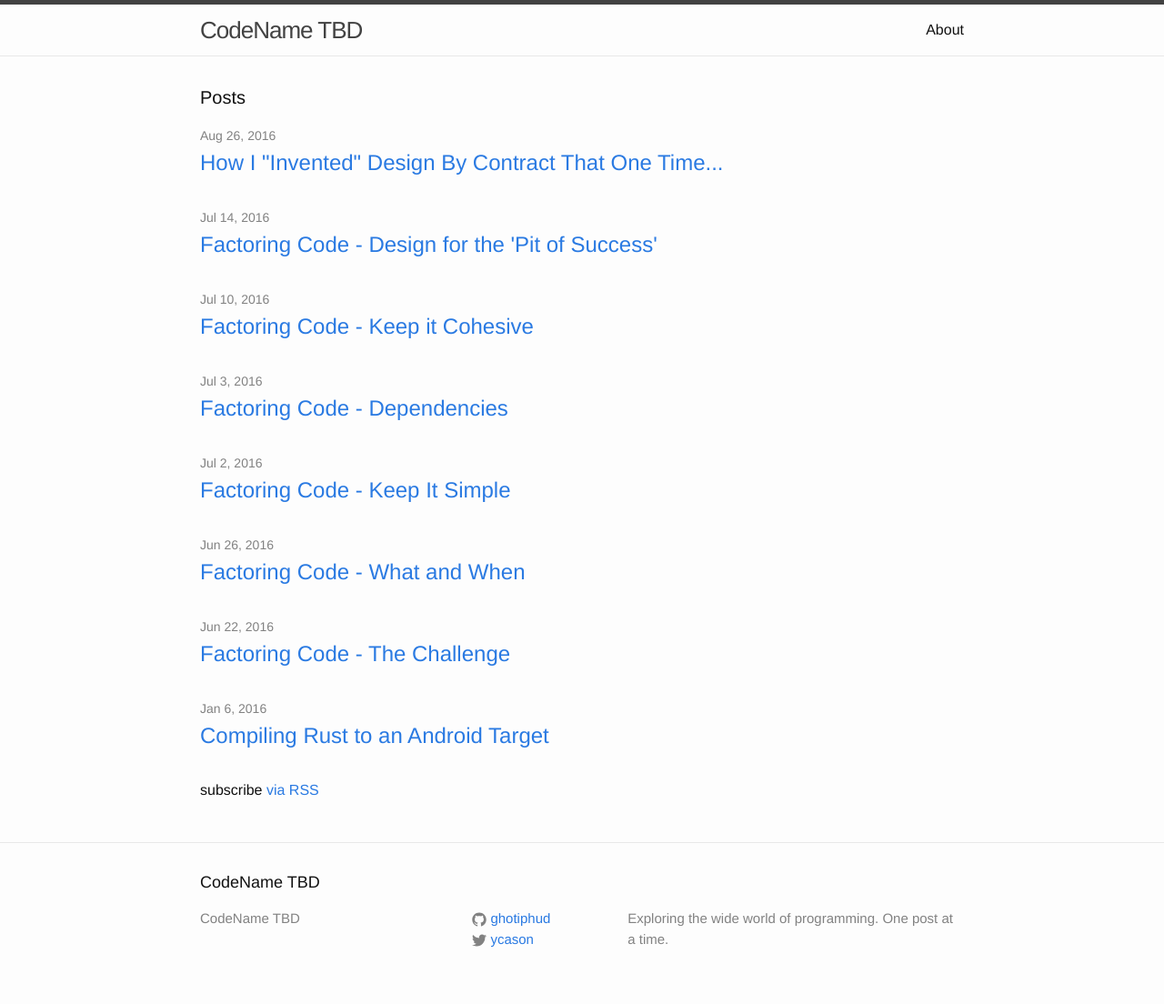
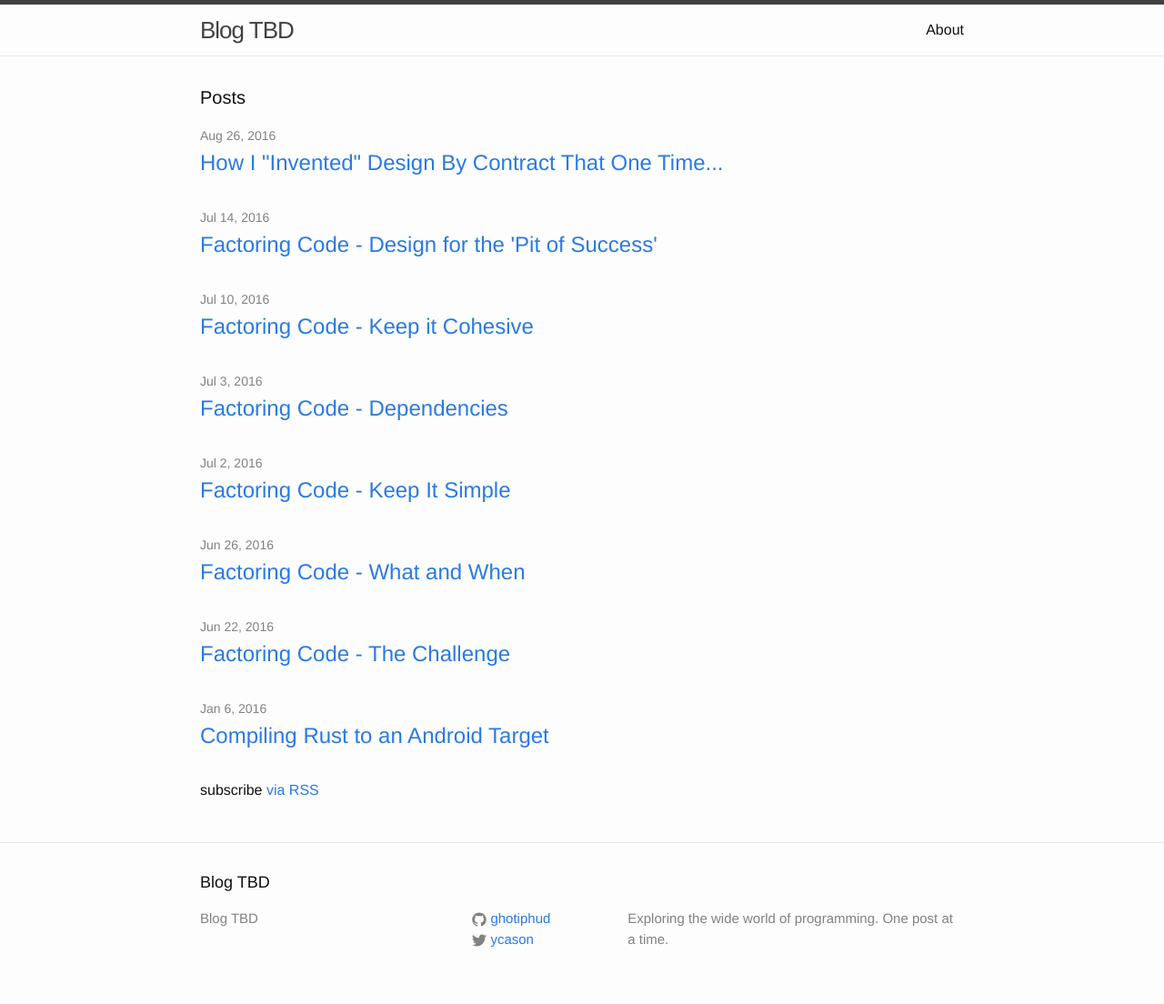
Before and after one commit to ghotiphud/ghotiphud.github.io, a Jekyll site: the page built from index.html, in a window 1280 px wide. Shown: the whole page at 91% size. Built offline with Jekyll 4.4.1, drawn with Linux system fonts in a browser that asks for light colours.

Commit message:
Update Name...

```diff
--- a/_config.yml
+++ b/_config.yml
@@ -6,7 +6,7 @@
 # 'jekyll serve'. If you change this file, please restart the server process.
 
 # Site settings
-title: CodeName TBD
+title: Blog TBD
 description: > # this means to ignore newlines until "baseurl:"
   Exploring the wide world of programming. One post at a time.
 baseurl: "" # the subpath of your site, e.g. /blog
```
